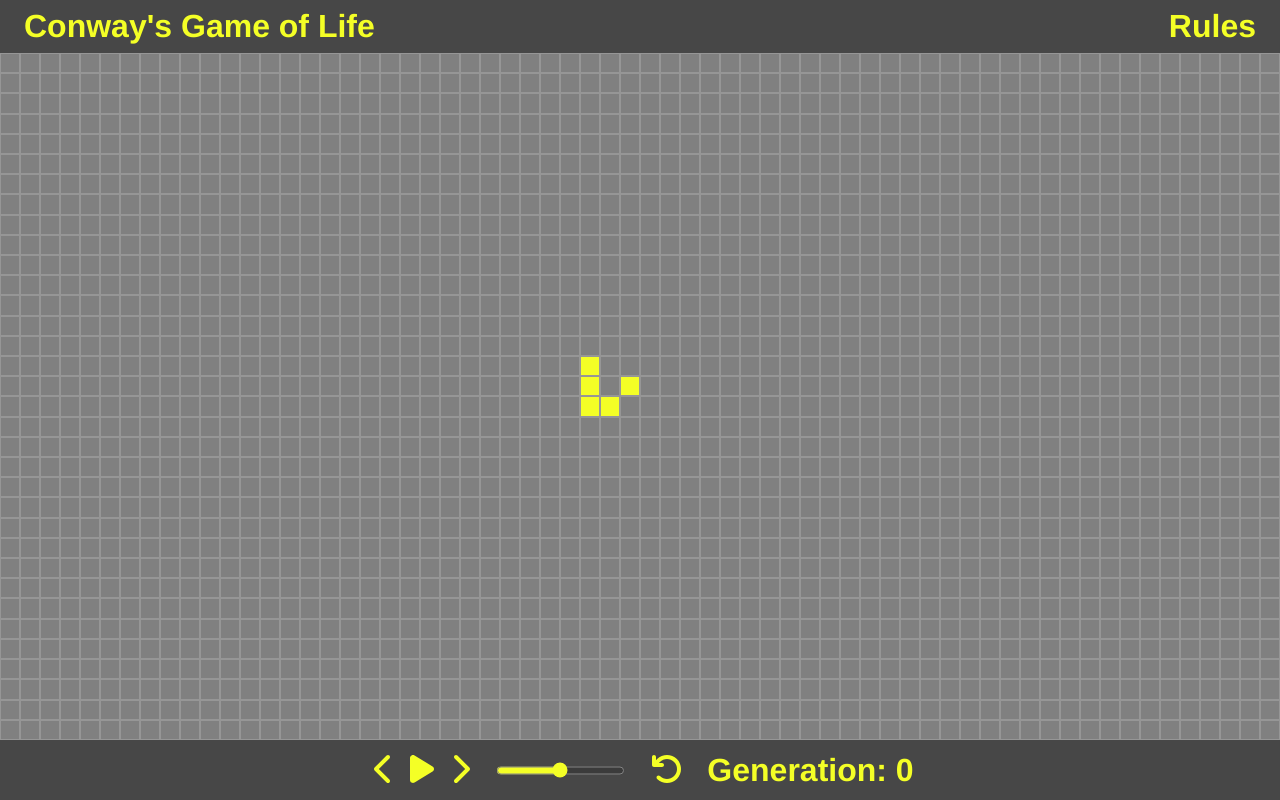
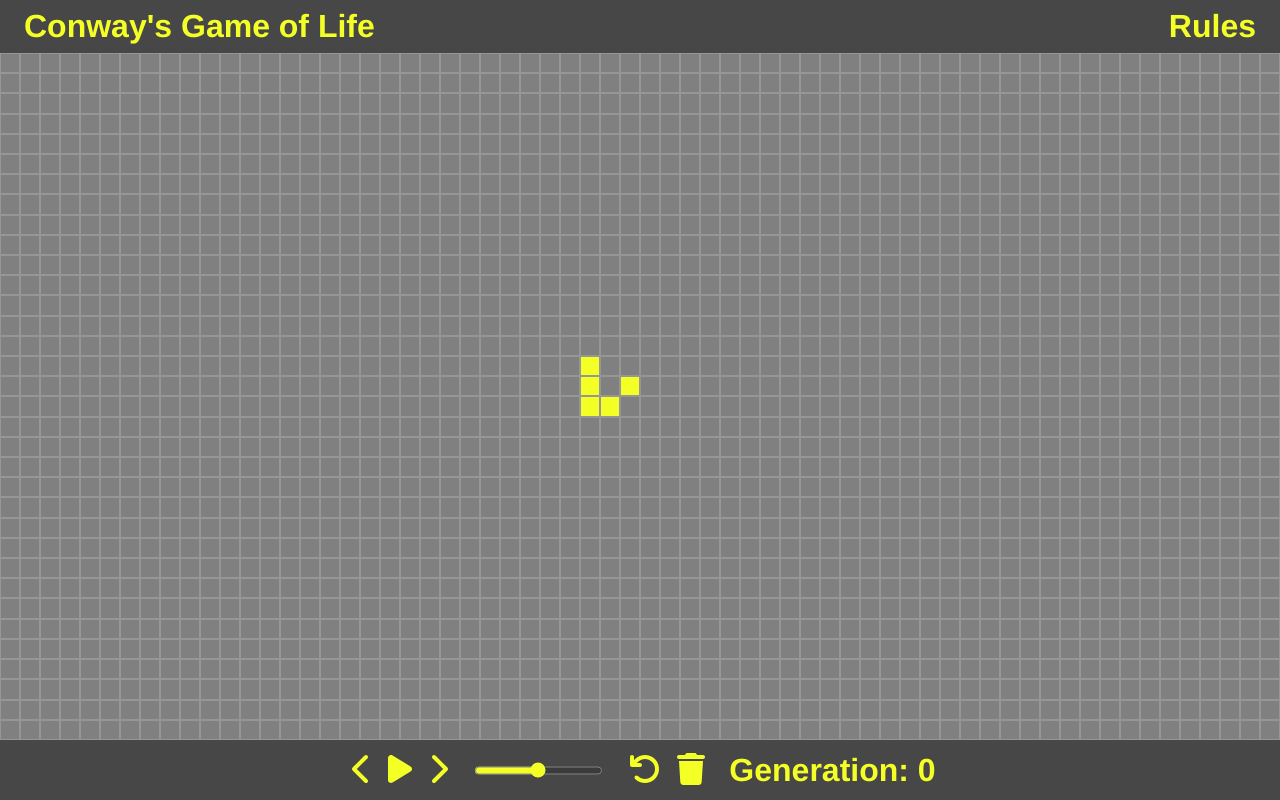
Before and after one commit to brombaut/game-of-life, a Vue app: page / in a window 1280 px wide. Built offline with nearby package versions, Linux system fonts and the light colour scheme.

Commit message:
Clear grid function

```diff
--- a/src/App.vue
+++ b/src/App.vue
@@ -10,6 +10,7 @@
     @previousGenerationClicked="setPreviousGeneration"
     @playOrPauseButtonClicked="togglePlaying"
     @reset="reset"
+    @clear="clear"
     @speedChanged="updateMsBetweenGenerations"/>
 </template>
 
@@ -60,6 +61,9 @@ export default defineComponent({
     reset() {
       this.mGameGrid.reset();
     },
+    clear() {
+      this.mGameGrid = new Grid([]);
+    },
     manuallyToggleCell(c: Cell) {
       this.mGameGrid.resetGenerationHistory();
       if (this.mGameGrid.cellIsLive(c)) {
--- a/src/components/GameFooter.vue
+++ b/src/components/GameFooter.vue
@@ -43,6 +43,12 @@
             class="control control-button"
             :icon="['fas', 'undo']"
             @click="$emit('reset')"/>
+        </h1>
+        <h1>
+          <font-awesome-icon
+            class="control control-button"
+            :icon="['fas', 'trash']"
+            @click="$emit('clear')"/>
         </h1>
       </div>
       <div class="control-group">
--- a/src/main.ts
+++ b/src/main.ts
@@ -8,6 +8,7 @@ import {
   faPlay,
   faPause,
   faUndo,
+  faTrash
 } from "@fortawesome/free-solid-svg-icons";
 import App from './App.vue'
 
@@ -17,6 +18,7 @@ library.add(faCaretDown);
 library.add(faPlay);
 library.add(faPause);
 library.add(faUndo);
+library.add(faTrash);
 
 // Vue.component("font-awesome-icon", FontAwesomeIcon);
 
```
